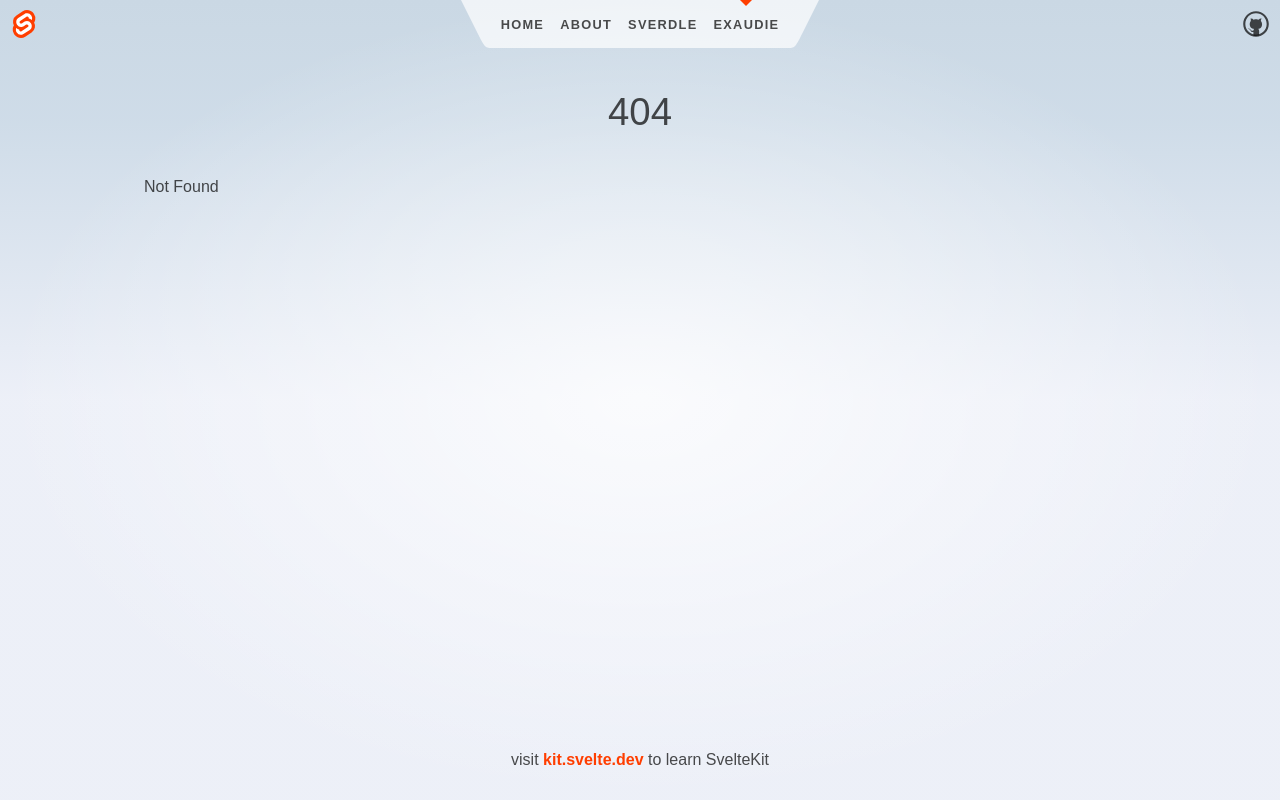
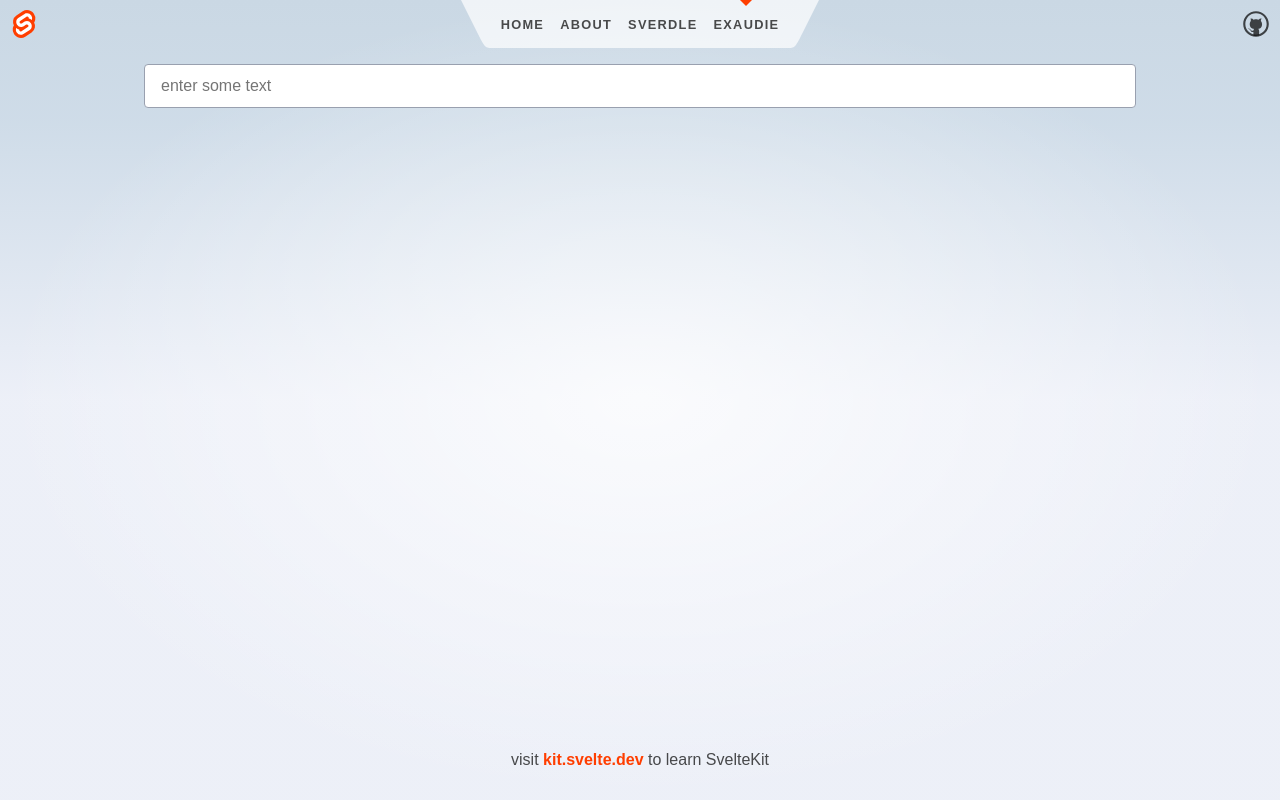
Before and after one commit to exaudie/myapp-sveltekit-example, a SvelteKit app: page /exaudie/input in a window 1280 px wide. Before the commit this address had no page. Built offline with nearby package versions, Linux system fonts and the light colour scheme.

Commit message:
feat(Input): Add input page

```diff
--- /dev/null
+++ b/src/lib/components/input/input.svelte
@@ -0,0 +1,26 @@
+<script lang="ts">
+	export let type: string = 'text';
+	export let id: string = '';
+	export let name: string = '';
+	export let placeholder: string = '';
+	export let value: string = '';
+	export let isError: boolean = false;
+
+	const typeAction = (node: HTMLInputElement) => {
+		node.type = type;
+	};
+</script>
+
+<input use:typeAction {id} {name} {placeholder} bind:value class:error-border={isError} />
+
+<style>
+	input {
+		padding: 12px 16px;
+		border-radius: 4px;
+		border: 1px solid #99a0af;
+		text-overflow: ellipsis;
+	}
+	.error-border {
+		border: 1px solid red;
+	}
+</style>
--- /dev/null
+++ b/src/routes/exaudie/(pages)/input/+page.svelte
@@ -0,0 +1,5 @@
+<script lang="ts">
+	import Input from '$lib/components/input/input.svelte';
+</script>
+
+<Input placeholder="enter some text" />
--- a/src/routes/exaudie/+page.svelte
+++ b/src/routes/exaudie/+page.svelte
@@ -7,7 +7,7 @@
 
 	const items = [
 		{ title: 'Button', subtitle: '', page: '/button' },
-		{ title: 'Input Form', subtitle: '', page: '/input' },
+		{ title: 'Input', subtitle: '', page: '/input' },
 		{ title: 'Text Area', subtitle: '', page: '/textarea' },
 		{ title: 'Select', subtitle: '', page: '/select' },
 		{ title: 'Checkbox', subtitle: '', page: '/checkbox' },
```
